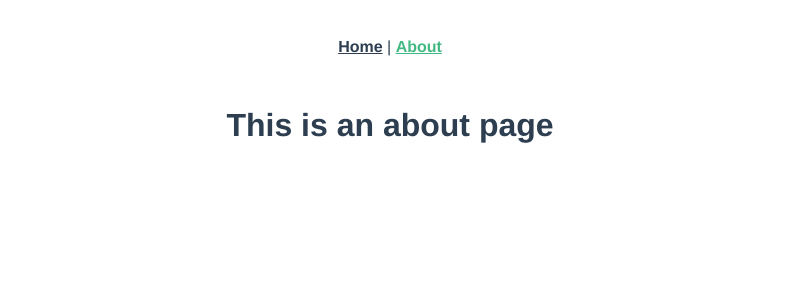
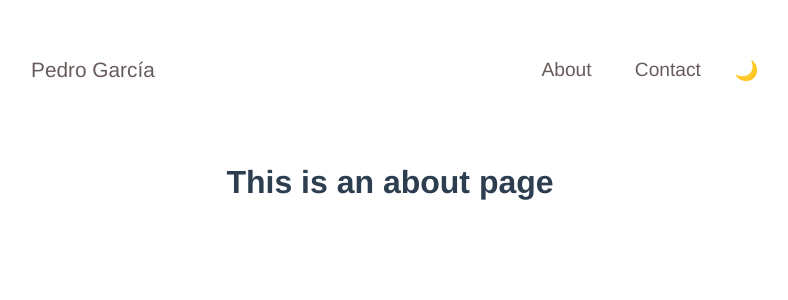
Before and after one commit to PedGarblue/budare.dev, a Vue app: page /about in a window 1280 px wide. Shown: the top 300 px of the page, without its empty margins (250-1038 px from the left). Built offline with nearby package versions, Linux system fonts and the light colour scheme.

Commit message:
Added navbar

```diff
--- a/src/App.vue
+++ b/src/App.vue
@@ -1,30 +1,24 @@
 <template>
-  <div id="nav">
-    <router-link to="/">Home</router-link> |
-    <router-link to="/about">About</router-link>
-  </div>
+  <Nav />
   <router-view />
 </template>
 
+<script>
+import "@/assets/style.css";
+import Nav from "@/components/nav.vue";
+
+export default {
+  components: {
+    Nav
+  }
+};
+</script>
+
 <style>
 #app {
-  font-family: Avenir, Helvetica, Arial, sans-serif;
   -webkit-font-smoothing: antialiased;
   -moz-osx-font-smoothing: grayscale;
   text-align: center;
   color: #2c3e50;
 }
-
-#nav {
-  padding: 30px;
-}
-
-#nav a {
-  font-weight: bold;
-  color: #2c3e50;
-}
-
-#nav a.router-link-exact-active {
-  color: #42b983;
-}
 </style>
--- /dev/null
+++ b/src/assets/style.css
@@ -0,0 +1,31 @@
+:root{
+  --font-color: #685b5b;
+  --light-background: #e6f2f4;
+}
+*, ::after, ::before {
+  box-sizing: border-box;
+}
+html {
+  font-family: Helvetica Neue,Roboto,Arial,Noto Sans,sans-serif,Apple Color Emoji,Segoe UI,Segoe UI Emoji,Segoe UI Symbol,Noto Color Emoji;
+  font-size: 1rem;
+  line-height: 1.75;
+}
+a {
+  text-decoration: none;
+  color: var(--font-color);
+}
+.container {
+	max-width: 825px;
+	margin-left: auto;
+	margin-right: auto;
+}
+.flex {
+	display: flex;
+	align-items: center;
+}
+
+@media screen and (min-width: 800px) {
+  .container {
+    padding: 0 2rem;
+  }
+}
--- a/src/components/HelloWorld.vue
+++ /dev/null
@@ -1,114 +0,0 @@
-<template>
-  <div class="hello">
-    <h1>{{ msg }}</h1>
-    <p>
-      For a guide and recipes on how to configure / customize this project,<br />
-      check out the
-      <a href="https://cli.vuejs.org" target="_blank" rel="noopener"
-        >vue-cli documentation</a
-      >.
-    </p>
-    <h3>Installed CLI Plugins</h3>
-    <ul>
-      <li>
-        <a
-          href="https://github.com/vuejs/vue-cli/tree/dev/packages/%40vue/cli-plugin-babel"
-          target="_blank"
-          rel="noopener"
-          >babel</a
-        >
-      </li>
-      <li>
-        <a
-          href="https://github.com/vuejs/vue-cli/tree/dev/packages/%40vue/cli-plugin-eslint"
-          target="_blank"
-          rel="noopener"
-          >eslint</a
-        >
-      </li>
-    </ul>
-    <h3>Essential Links</h3>
-    <ul>
-      <li>
-        <a href="https://vuejs.org" target="_blank" rel="noopener">Core Docs</a>
-      </li>
-      <li>
-        <a href="https://forum.vuejs.org" target="_blank" rel="noopener"
-          >Forum</a
-        >
-      </li>
-      <li>
-        <a href="https://chat.vuejs.org" target="_blank" rel="noopener"
-          >Community Chat</a
-        >
-      </li>
-      <li>
-        <a href="https://twitter.com/vuejs" target="_blank" rel="noopener"
-          >Twitter</a
-        >
-      </li>
-      <li>
-        <a href="https://news.vuejs.org" target="_blank" rel="noopener">News</a>
-      </li>
-    </ul>
-    <h3>Ecosystem</h3>
-    <ul>
-      <li>
-        <a href="https://router.vuejs.org" target="_blank" rel="noopener"
-          >vue-router</a
-        >
-      </li>
-      <li>
-        <a href="https://vuex.vuejs.org" target="_blank" rel="noopener">vuex</a>
-      </li>
-      <li>
-        <a
-          href="https://github.com/vuejs/vue-devtools#vue-devtools"
-          target="_blank"
-          rel="noopener"
-          >vue-devtools</a
-        >
-      </li>
-      <li>
-        <a href="https://vue-loader.vuejs.org" target="_blank" rel="noopener"
-          >vue-loader</a
-        >
-      </li>
-      <li>
-        <a
-          href="https://github.com/vuejs/awesome-vue"
-          target="_blank"
-          rel="noopener"
-          >awesome-vue</a
-        >
-      </li>
-    </ul>
-  </div>
-</template>
-
-<script>
-export default {
-  name: "HelloWorld",
-  props: {
-    msg: String
-  }
-};
-</script>
-
-<!-- Add "scoped" attribute to limit CSS to this component only -->
-<style scoped>
-h3 {
-  margin: 40px 0 0;
-}
-ul {
-  list-style-type: none;
-  padding: 0;
-}
-li {
-  display: inline-block;
-  margin: 0 10px;
-}
-a {
-  color: #42b983;
-}
-</style>
--- /dev/null
+++ b/src/components/nav.vue
@@ -0,0 +1,59 @@
+<template>
+  <nav class="navbar">
+    <div class="container">
+      <div class="flex">
+        <div>
+          <router-link to="/" class="brand">
+            Pedro García
+          </router-link>
+        </div>
+        <div class="flex">
+          <router-link to="/about">About</router-link>
+          <router-link to="/contact">Contact</router-link>
+          <button>🌙</button>
+        </div>
+      </div>
+    </div>
+  </nav>
+</template>
+
+<script>
+export default {
+  name: "Nav"
+};
+</script>
+
+<style scoped>
+.navbar {
+  padding: 2rem 0;
+  position: static;
+}
+.flex {
+  justify-content: space-between;
+}
+a {
+  padding: 0.75rem 1rem;
+  font-size: 1.2rem;
+  border-radius: 0.35rem;
+  margin: 0 0.35rem;
+}
+a:hover {
+  background-color: var(--light-background);
+}
+button {
+  cursor: pointer;
+  border: none;
+  padding: 0.95rem 0.75rem;
+  background-color: transparent;
+  border-radius: 0.35rem;
+  font-size: 1.2rem;
+}
+button:hover {
+  background-color: var(--light-background);
+}
+.brand {
+  font-size: 1.3rem;
+  display: flex;
+  align-items: center;
+}
+</style>
--- a/src/router/index.js
+++ b/src/router/index.js
@@ -15,6 +15,12 @@ const routes = [
     // which is lazy-loaded when the route is visited.
     component: () =>
       import(/* webpackChunkName: "about" */ "../views/About.vue")
+  },
+  {
+    path: "/contact",
+    name: "Contact",
+    component: () =>
+      import(/* webpackChunkName: "contact" */ "../views/Contact.vue")
   }
 ];
 
--- /dev/null
+++ b/src/views/Contact.vue
@@ -0,0 +1,3 @@
+<template>
+  <h1>This is an contact page</h1>
+</template>
--- a/src/views/Home.vue
+++ b/src/views/Home.vue
@@ -1,18 +1,12 @@
 <template>
   <div class="home">
     <img alt="Vue logo" src="../assets/logo.png" />
-    <HelloWorld msg="Welcome to Your Vue.js App" />
+    HOLA MUNDO NOJODA
   </div>
 </template>
 
 <script>
-// @ is an alias to /src
-import HelloWorld from "@/components/HelloWorld.vue";
-
 export default {
-  name: "Home",
-  components: {
-    HelloWorld
-  }
+  name: "Home"
 };
 </script>
```
